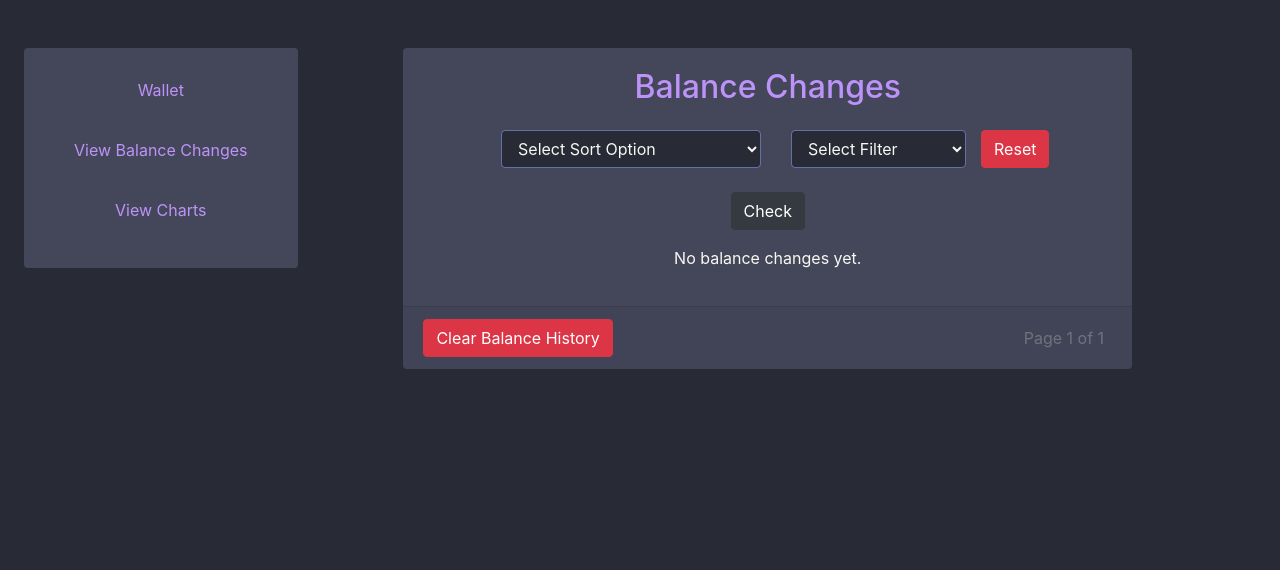
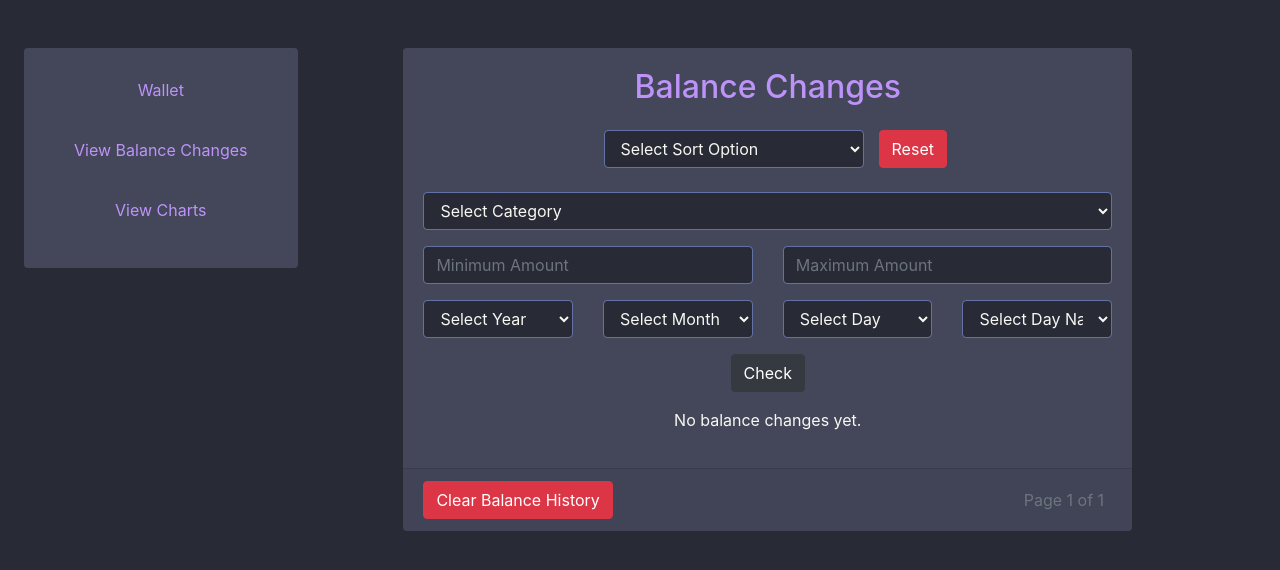
Before and after one commit to woobe-studio/HOME-BUDGET-WEB, a Django app: page /balance-changes/ in a window 1280 px wide. Shown: the part 60-630 px from the top of the page. Run offline with Django 3.2, Linux system fonts and the light colour scheme; the visitor is signed in with stand-in values (Sample User, id 1); data comes from the database, SQL or seed files in the repository; some libraries are stand-ins or nearby versions.

Commit message:
changes in templates and models
- changed timestamp to have also default value
- added display to block in views

```diff
--- a/users/models.py
+++ b/users/models.py
@@ -1,4 +1,6 @@
+
 from django.db import models
+from django.utils import timezone
 from django.contrib.auth.models import User
 from PIL import Image
 from decimal import Decimal
@@ -57,7 +59,7 @@ class BalanceChange(models.Model):
     description = models.CharField(max_length=100, null=True)
     category = models.ForeignKey(Category, on_delete=models.SET_NULL, null=True)
     category_name = models.CharField(max_length=255, blank=True, editable=False)
-    timestamp = models.DateTimeField(editable=True)
+    timestamp = models.DateTimeField(default=timezone.now, editable=True)
 
     def save(self, *args, **kwargs):
         if self.category:
--- a/users/templates/users/balance_changes.html
+++ b/users/templates/users/balance_changes.html
@@ -18,15 +18,6 @@
                                 <option value="DateNewestFirst" {% if sort_by == 'DateNewestFirst' %}selected{% endif %}>Date Newest First</option>
                                 <option value="AscendingCategoryName" {% if sort_by == 'AscendingCategoryName' %}selected{% endif %}>Ascending Category Name</option>
                                 <option value="DescendingCategoryName" {% if sort_by == 'DescendingCategoryName' %}selected{% endif %}>Descending Category Name</option>
-                            </select>
-                        </div>
-                        <div class="col-auto my-2">
-                            <select id="filter_by" name="filter_by" class="form-control">
-                                <option value="SelectFilter" {% if filter_by == 'SelectFilter' %}selected{% endif %}>Select Filter</option>
-                                <option value="SelectAllFilters" {% if filter_by == 'SelectAllFilters' %}selected{% endif %}>Select All Filters</option>
-                                <option value="Category" {% if filter_by == 'Category' %}selected{% endif %}>Category</option>
-                                <option value="AmountBetween" {% if filter_by == 'AmountBetween' %}selected{% endif %}>Amount between</option>
-                                <option value="Date" {% if filter_by == 'Date' %}selected{% endif %}>Date</option>
                             </select>
                         </div>
                         <button type="button" class="btn btn-danger my-2" id="reset-button">Reset</button>
@@ -118,10 +109,10 @@
                     </form>
                     <div>
                         {% if page_obj.has_previous %}
-                            <a href="?sort_by={{ sort_by }}&page={{ page_obj.previous_page_number }}&filter_by={{ filter_by }}&selected_category={{ selected_category }}&min_amount={{ min_amount }}&max_amount={{ max_amount }}&year={{ year }}&month={{ month }}&day={{ day }}" class="btn btn-dark">Previous</a>
+                            <a href="?sort_by={{ sort_by }}&page={{ page_obj.previous_page_number }}&selected_category={{ selected_category }}&min_amount={{ min_amount }}&max_amount={{ max_amount }}&year={{ year }}&month={{ month }}&day={{ day }}" class="btn btn-dark">Previous</a>
                         {% endif %}
                         {% if page_obj.has_next %}
-                            <a href="?sort_by={{ sort_by }}&page={{ page_obj.next_page_number }}&filter_by={{ filter_by }}&selected_category={{ selected_category }}&min_amount={{ min_amount }}&max_amount={{ max_amount }}&year={{ year }}&month={{ month }}&day={{ day }}" class="btn btn-dark">Next</a>
+                            <a href="?sort_by={{ sort_by }}&page={{ page_obj.next_page_number }}&selected_category={{ selected_category }}&min_amount={{ min_amount }}&max_amount={{ max_amount }}&year={{ year }}&month={{ month }}&day={{ day }}" class="btn btn-dark">Next</a>
                         {% endif %}
                         <span class="text-muted mx-2">Page {{ page_obj.number }} of {{ page_obj.paginator.num_pages }}</span>
                     </div>
@@ -131,42 +122,6 @@
     </div>
 </div>
 <script>
-    document.getElementById("filter_by").addEventListener("change", function() {
-        let categorySelection = document.getElementById("category-filter");
-        let amountSelection = document.getElementById("amount-filter");
-        let dateSelection = document.getElementById("date-filter");
-
-        if (this.value === "Category") {
-            categorySelection.style.display = "block";
-            amountSelection.style.display = "none";
-            if (dateSelection.style.display === 'block')
-                dateSelection.style.display = "none";
-        } else if (this.value === "AmountBetween") {
-            if (categorySelection.style.display === 'block')
-                categorySelection.style.display = "block";
-            amountSelection.style.display = "block";
-            if (dateSelection.style.display === 'block')
-                dateSelection.style.display = "none";
-        } else if (this.value === "Date") {
-            if (categorySelection.style.display === 'block')
-                categorySelection.style.display = "block";
-            if (amountSelection.style.display === 'block')
-                amountSelection.style.display = "block";
-            dateSelection.style.display = "block";
-        } else if (this.value === "SelectFilter") {
-            categorySelection.style.display = "none";
-            amountSelection.style.display = "none";
-            dateSelection.style.display = "none";
-        } else if(this.value === 'SelectAllFilters') {
-            categorySelection.style.display = "block";
-            amountSelection.style.display = "block";
-            dateSelection.style.display = "block";
-        } else {
-            categorySelection.style.display = "none";
-            amountSelection.style.display = "none";
-            dateSelection.style.display = "none";
-        }
-    });
     document.getElementById("clear-balance-form").addEventListener("submit", function(event) {
         if (!confirm("Do you really want to clear the balance history?")) {
             event.preventDefault();
@@ -175,7 +130,6 @@
 
     document.getElementById("reset-button").addEventListener("click", function() {
         document.getElementById("sort_by").selectedIndex = 0;
-        document.getElementById("filter_by").selectedIndex = 0;
         document.getElementById("category").selectedIndex = 0;
         document.getElementById("min_amount").value = "";
         document.getElementById("max_amount").value = "";
@@ -184,8 +138,6 @@
         document.getElementById("day").selectedIndex = 0;
         document.getElementById("day_name").selectedIndex = 0;
 
-        // Trigger change event to update filter visibility
-        document.getElementById("filter_by").dispatchEvent(new Event("change"));
         window.location.href = "{% url 'users-balance_changes' %}";
     });
 </script>
--- a/users/templates/users/charts.html
+++ b/users/templates/users/charts.html
@@ -7,7 +7,6 @@
             <select id="chartTypeSelect" class="form-select" style="background-color: #282a36; color: #f8f8f2; border: 1px solid #6272a4;">
                 <option value="bar">Bar Chart</option>
                 <option value="line">Line Chart</option>
-                <!-- Removed radar chart option -->
                 <option value="pie">Pie Chart</option>
             </select>
         </div>
--- a/users/views.py
+++ b/users/views.py
@@ -151,30 +151,16 @@ def balance_changes(request):
 
     sorted_changes = BalanceChange.objects.filter(profile=profile)
 
-    category_filter_display = 'none'
-    amount_filter_display = 'none'
-    date_filter_display = 'none'
-    if filter_by not in ['SelectFilter', 'SelectAllFilters', None, 'None', ''] and selected_category not in ['', 'Select Category']:
-        category_filter_display = 'block'
-    else:
-        category_filter_display = 'none'
-        filter_by = 'SelectFilter'
-
-    if day is not None or month_name not in [None, 'None', ''] or year is not None or day_name_week not in [None, 'None', '']:
-        date_filter_display = 'block'
-    else:
-        date_filter_display = 'none'
-        filter_by = 'SelectFilter'
-
+    category_filter_display = 'block'
+    amount_filter_display = 'block'
+    date_filter_display = 'block'
     if selected_category and selected_category != "None":
         category = get_object_or_404(Category, name=selected_category)
         sorted_changes = sorted_changes.filter(category=category)
     if min_amount is not None:
         sorted_changes = sorted_changes.filter(amount__gte=min_amount)
-        amount_filter_display = 'block'
     if max_amount is not None:
         sorted_changes = sorted_changes.filter(amount__lte=max_amount)
-        amount_filter_display = 'block'
 
     if year is not None:
         sorted_changes = sorted_changes.filter(timestamp__year=year)
@@ -209,7 +195,6 @@ def balance_changes(request):
     return render(request, 'users/balance_changes.html', {
         'page_obj': page_obj,
         'sort_by': sort_by,
-        'filter_by': filter_by,
         'selected_category': selected_category,
         'categories': categories,
         'min_amount': min_amount,
```
